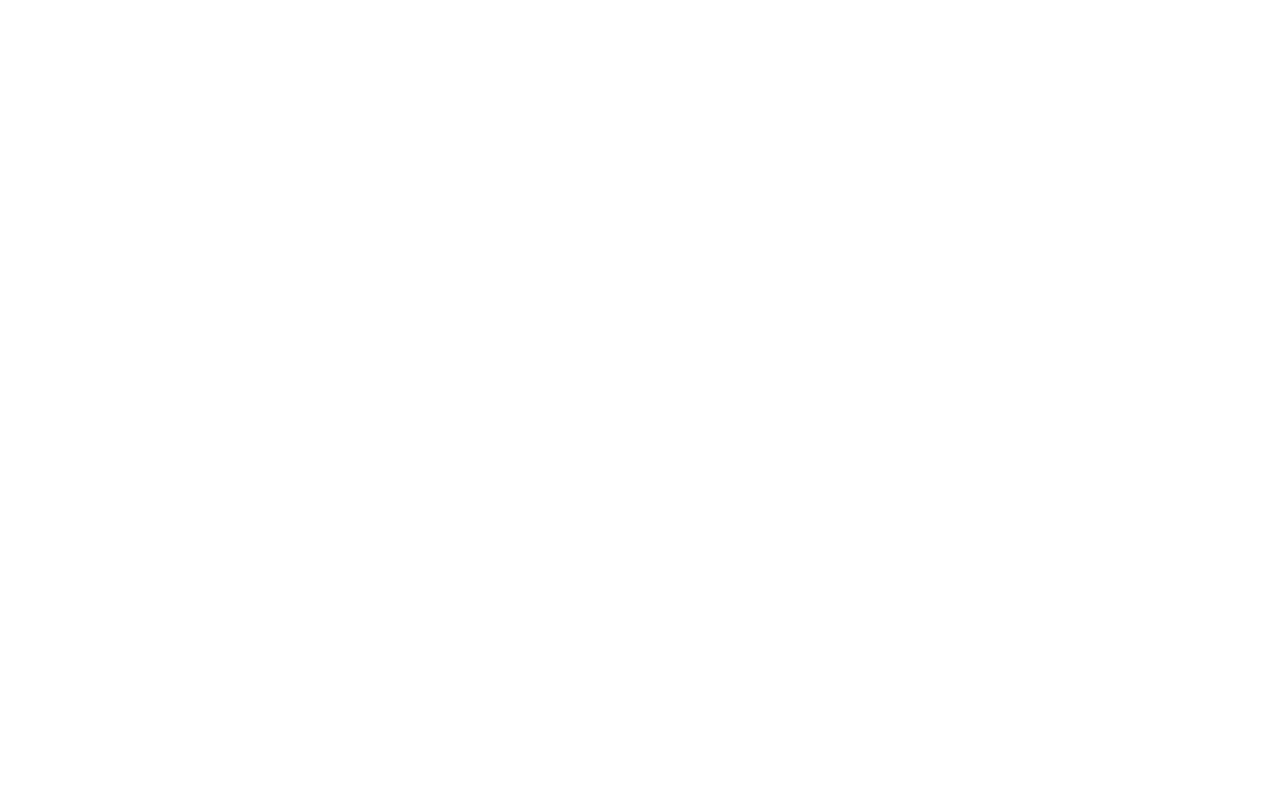
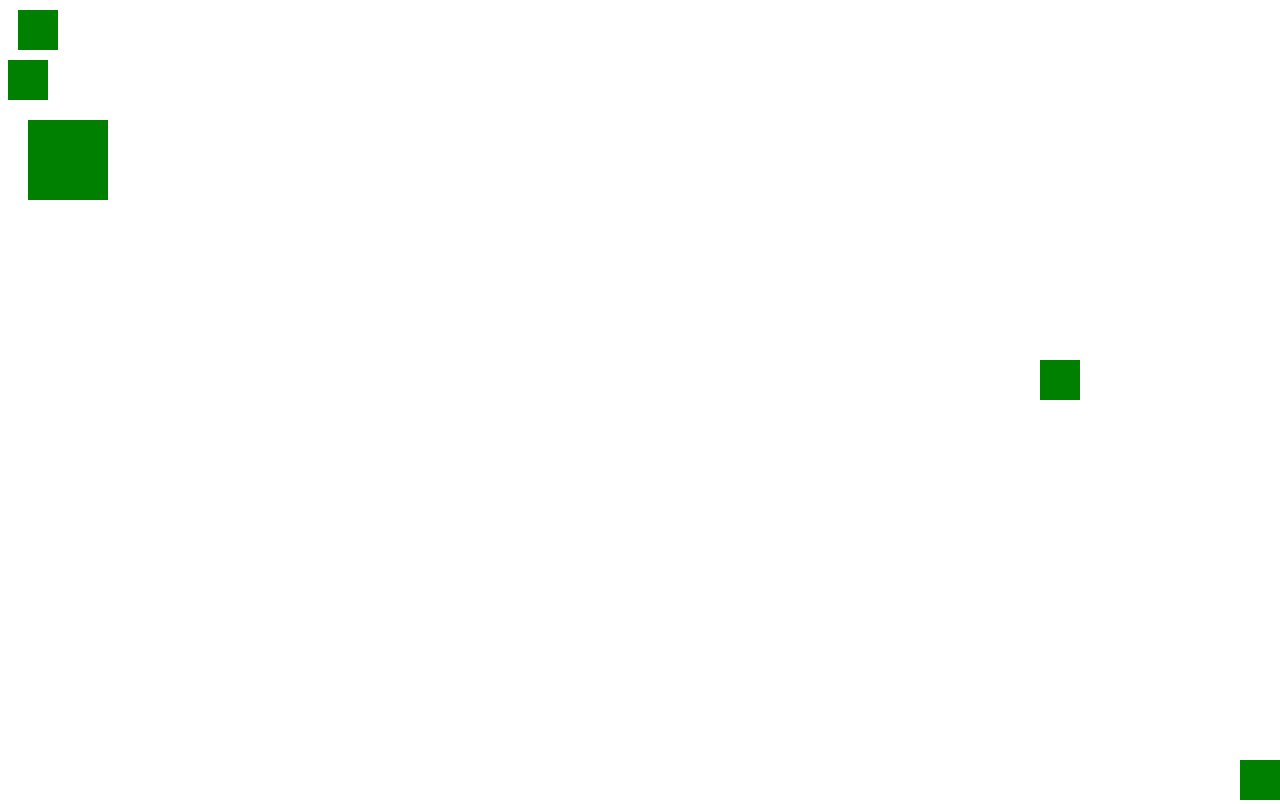
Before and after one commit to NathanReginato/html_warmup, a plain HTML site: page index.html in a window 1280 px wide. Shown: the top 804 px of the page. Drawn offline with Linux system fonts and the light colour scheme.

Commit message:
Added a bunch of green squares

```diff
--- a/index.html
+++ b/index.html
@@ -3,11 +3,20 @@
 <head>
   <meta charset="UTF-8">
   <title>Html Warmup</title>
+  <link rel="stylesheet" href="style.css">
 </head>
 <body>
-  <div></div>
-  <div></div>
-  <div></div>
-  <div></div>
+  <header>
+    <div class="hbox"></div>
+  </header>
+  <main>
+    <div class='box1'></div>
+    <div class='box2'></div>
+    <div class='box3'></div>
+    <div class='box4'></div>
+  </main>
+  <footer>
+    <div class="fbox"></div>
+  </footer>
 </body>
 </html>
--- a/style.css
+++ b/style.css
@@ -0,0 +1,48 @@
+
+.box1 {
+  position: absolute;
+  height: 40px;
+  width: 40px;
+  background-color: green;
+  right: 200px;
+  bottom: 400px;
+}
+
+.box2 {
+  position: static;
+  height: 40px;
+  width: 40px;
+  background-color: green;
+}
+
+.box3 {
+  position: relative;
+  padding: 20px;
+  margin: 20px;
+  height: 40px;
+  width: 40px;
+  background-color: green;
+}
+
+.box4 {
+  position: fixed;
+  height: 40px;
+  width: 40px;
+  background-color: green;
+  bottom: 0;
+  right: 0;
+}
+
+.hbox {
+  height: 40px;
+  width: 40px;
+  margin: 10px;
+  background-color: green;
+}
+
+.fbox {
+  margin-top: 1000px;
+  height: 40px;
+  width: 40px;
+  background-color: green;
+}
```
